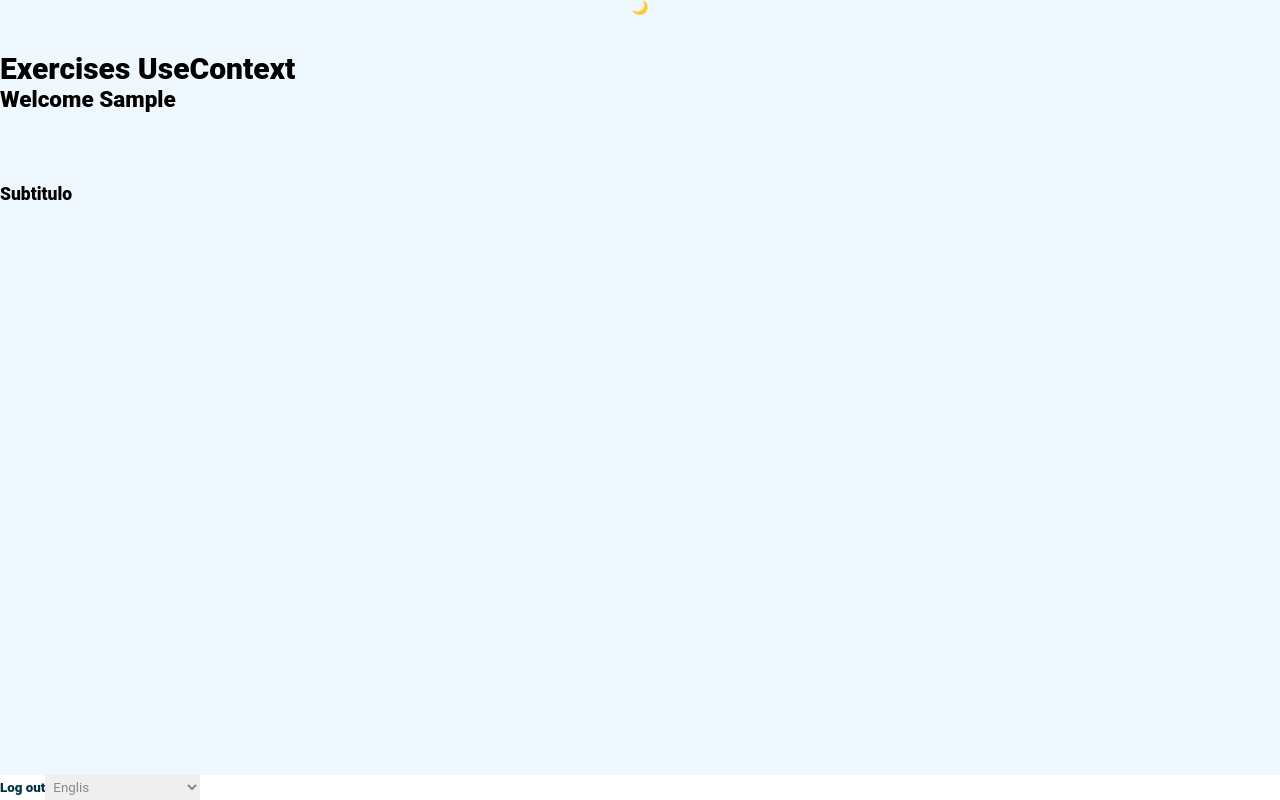
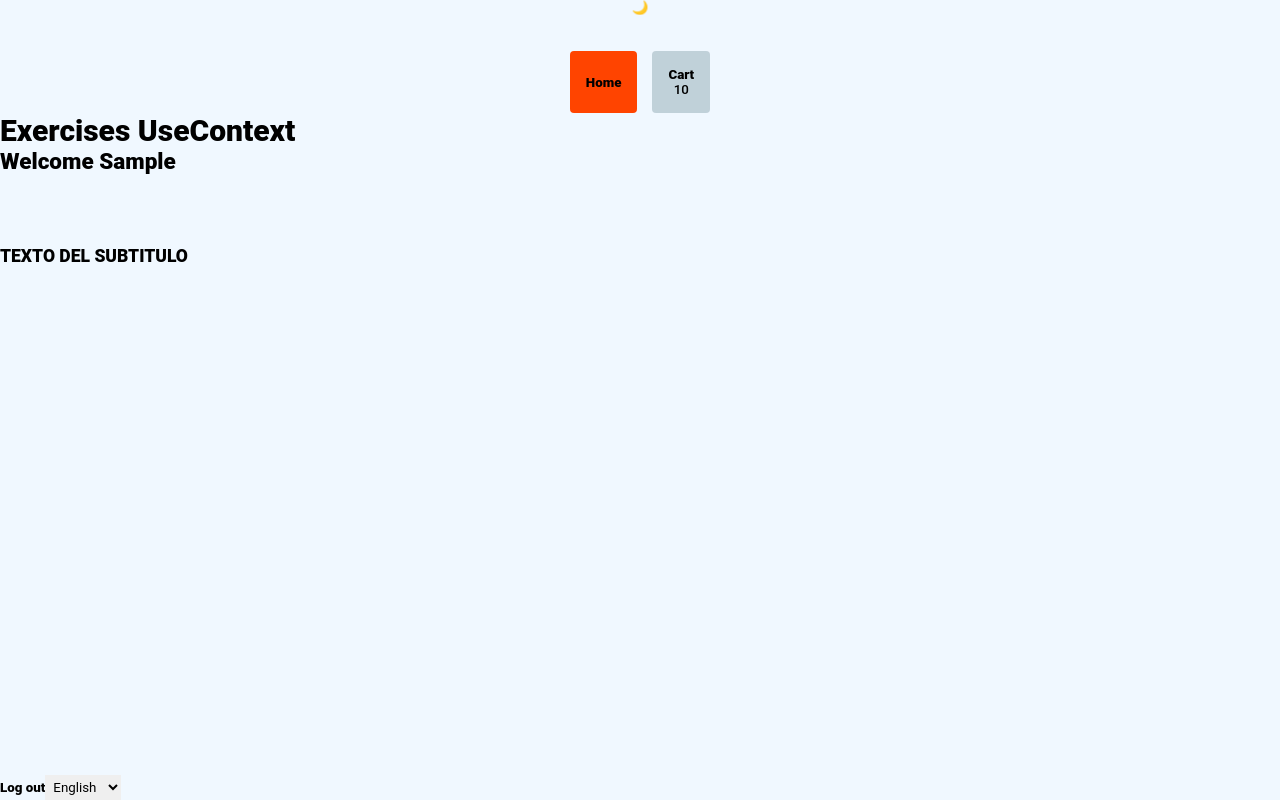
Before and after one commit to javier-ibanez-vizuete/react-usecontext, a React (Vite) app: page / in a window 1280 px wide. Both pictures are taken after typing "Sample", "Sample", "name@example.com" into the empty fields and a click on the button "Log in". Built offline with nearby package versions, Linux system fonts and the light colour scheme.

Commit message:
feat(CartContext): add a CartSection to shows products on cart

```diff
--- a/src/App.css
+++ b/src/App.css
@@ -34,6 +34,16 @@
 	font-weight: bolder;
 }
 
+.tab {
+	padding: var(--spacing-lg);
+	background-color: var(--btn-xtra-color);
+	border-radius: var(--border-radius-card);
+}
+
+.tab.active {
+	background-color: var(--btn-primary-color);
+}
+
 main {
 	flex: 1;
 
--- a/src/App.jsx
+++ b/src/App.jsx
@@ -1,4 +1,4 @@
-import { useContext } from "react";
+import { useContext, useState } from "react";
 import "./App.css";
 import { Header } from "./components/header/header";
 import { ThemeContext } from "./context/ThemeContext";
@@ -6,13 +6,20 @@ import { Subtitle } from "./components/Subtitle/Subtitle";
 import { LoginForm } from "./components/LoginForm/LoginForm";
 import { UserContext } from "./context/UserContext";
 import { LanguageContext } from "./context/LanguageContext";
+import { Navigation } from "./components/Navigation/Navigation";
+import { Tabs } from "./components/Navigation/Tabs";
+import { Cart } from "./components/Cart/Cart";
 
 export const App = () => {
 	const { lang, TEXTS, onToggleLang } = useContext(LanguageContext);
 	const { theme, onToggleTheme } = useContext(ThemeContext);
 	const { user, userLogout } = useContext(UserContext);
 
-	console.log(lang);
+	const [activeTab, setActiveTab] = useState(Tabs.home);
+
+	const onHandleTab = (tabValue) => {
+		setActiveTab(tabValue);
+	};
 
 	return (
 		<>
@@ -20,23 +27,24 @@ export const App = () => {
 				{theme === "light" ? "🌙" : "🌞"}
 			</button>
 			<Header>
+				{user?.name && <Navigation activeTab={activeTab} onHandleTab={onHandleTab} />}
 				<h1>{TEXTS[lang]?.pageTitle}</h1>
 				<h2>
 					{TEXTS[lang].welcome} {user?.role === "admin" ? user?.name : "Invitado"}
 				</h2>
 			</Header>
 			<main className={`${theme}`}>
-				<Subtitle text={"Subtitulo"} />
+				<Subtitle text={"TEXTO DEL SUBTITULO"} />
 				{!user?.name && <LoginForm />}
+				{activeTab === Tabs.cart && <Cart />}
 			</main>
-			<footer>
+			<footer className={`footer ${theme}`}>
 				{user?.name && <button onClick={userLogout}>{TEXTS[lang].logoutButton}</button>}
 				<select name="lang" id="lang" value={lang} onChange={onToggleLang}>
-					<option value="">Selecciona un idioma</option>
-					{Object.keys(TEXTS).map((lang) => {
+					{Object.keys(TEXTS).map((language) => {
 						return (
-							<option key={lang} value={lang}>
-								{lang === "en" ? "Englis" : "Spanish"}
+							<option key={language} value={language}>
+								{language === "en" ? TEXTS[lang].englishlanguage : TEXTS[lang].spanishlanguage}
 							</option>
 						);
 					})}
--- /dev/null
+++ b/src/components/Cart/Cart.css
@@ -0,0 +1,42 @@
+.cart-section {
+	display: flex;
+	flex-wrap: wrap;
+	justify-content: center;
+	gap: 1rem;
+}
+
+.btn-delete-trolly {
+	background-color: red;
+	padding: var(--spacing-xs) var(--spacing-sm);
+	border-radius: var(--border-radius-card);
+}
+
+.cart-section > .product-item {
+	display: flex;
+	flex-direction: column;
+
+	gap: 1rem;
+	padding: var(--spacing-sm);
+	background-color: aquamarine;
+	border-radius: var(--border-radius-card);
+}
+
+.cart-section > .product-item > h4 {
+	text-align: center;
+}
+.cart-section > .product-item > h3 {
+	align-self: center;
+}
+
+.cart-section > .product-item > .btns-quantity-container {
+	display: flex;
+	justify-content: center;
+	align-self: center;
+	gap: 0.5rem;
+}
+
+.cart-section > .product-item > .btns-quantity-container > button {
+	background-color: var(--btn-primary-color);
+	padding: var(--spacing-xs) var(--spacing-sm);
+	border-radius: var(--border-radius-card);
+}
--- /dev/null
+++ b/src/components/Cart/Cart.jsx
@@ -0,0 +1,28 @@
+import { useContext } from "react";
+import "./Cart.css";
+import { CartContext } from "../../context/CartContext";
+import { ProductItem } from "../ProductItem/ProductItem";
+import { LanguageContext } from "../../context/LanguageContext";
+
+export const Cart = () => {
+	const { items, clearCart } = useContext(CartContext);
+	const { lang, TEXTS } = useContext(LanguageContext);
+
+	if (!items.length) return <h4>{TEXTS[lang].noCartsElements}</h4>;
+
+	return (
+		<section className="cart-section">
+			{items.length > 0 && (
+				<button className={"btn-delete-trolly"} onClick={clearCart}>
+					{TEXTS[lang].deleteCartLabel}
+				</button>
+			)}
+			{items.length > 0 &&
+				items
+					.sort((itemA, itemB) => itemB.id - itemA.id)
+					.map((product) => {
+						return <ProductItem key={product.id} dataProduct={product} />;
+					})}
+		</section>
+	);
+};
--- /dev/null
+++ b/src/components/Navigation/Navigation.css
@@ -0,0 +1,10 @@
+.navigation {
+    display: flex;
+    justify-content: center;
+    gap: 1rem;
+}
+
+.span-cart {
+    display: flex;
+    flex-direction: column;
+}
--- /dev/null
+++ b/src/components/Navigation/Navigation.jsx
@@ -0,0 +1,27 @@
+import { useContext } from "react";
+import { LanguageContext } from "../../context/LanguageContext";
+import { Tabs } from "./Tabs";
+import "./Navigation.css";
+import { CartContext } from "../../context/CartContext";
+
+export const Navigation = ({ activeTab, onHandleTab }) => {
+	const { lang, TEXTS } = useContext(LanguageContext);
+	const { items } = useContext(CartContext);
+
+	return (
+		<nav className="navigation">
+			{Object.entries(Tabs).map(([property, value]) => {
+				return (
+					<button
+						key={property}
+						className={`tab ${activeTab === value ? "active" : ""}`}
+						onClick={() => onHandleTab(value)}
+					>
+						{TEXTS[lang][property]}
+						{TEXTS[lang][property] === TEXTS[lang].cart ? <span className="span-cart">{items?.length}</span> : ""}
+					</button>
+				);
+			})}
+		</nav>
+	);
+};
--- /dev/null
+++ b/src/components/Navigation/Tabs.js
@@ -0,0 +1,4 @@
+export const Tabs = {
+	home: "home",
+	cart: "cart",
+};
--- /dev/null
+++ b/src/components/ProductItem/ProductItem.jsx
@@ -0,0 +1,18 @@
+import { useContext } from "react";
+import { CartContext } from "../../context/CartContext";
+
+export const ProductItem = ({ dataProduct }) => {
+	const { addItem, removeItem } = useContext(CartContext);
+
+	return (
+		<div className="product-item">
+			<h4>{dataProduct.name}</h4>
+			<h3>{dataProduct.price}€</h3>
+			<div className="btns-quantity-container">
+				<button onClick={() => removeItem(dataProduct.id)}>-</button>
+				<p>{dataProduct.qty}</p>
+				<button onClick={() => addItem(dataProduct)}>+</button>
+			</div>
+		</div>
+	);
+};
--- /dev/null
+++ b/src/context/CartContext.jsx
@@ -0,0 +1,44 @@
+import { createContext, useState } from "react";
+import { products } from "../utils/products.js";
+
+export const CartContext = createContext(null);
+
+export const CartProvider = ({ children }) => {
+	const [items, setItems] = useState(products);
+
+	const addItem = (product) => {
+		const productSelected = items.find((item) => item.id === product.id);
+		if (!productSelected) return;
+
+		const newQty = productSelected.qty + 1;
+		const newProduct = { ...productSelected, qty: newQty };
+
+		const restOfProducts = items.filter((item) => item.id !== product.id);
+		const productsUpdated = [...restOfProducts, newProduct];
+
+		setItems([...productsUpdated]);
+	};
+
+	const removeItem = (id) => {
+		const productSelected = items.find((item) => item.id === id);
+		if (!productSelected) return;
+		if (productSelected.qty === 1) {
+			const restOfProducts = items.filter((item) => item.id !== id);
+			return setItems([...restOfProducts]);
+		}
+
+		const newQty = productSelected.qty - 1;
+		const newProduct = { ...productSelected, qty: newQty };
+
+		const restOfProducts = items.filter((item) => item.id !== id);
+		const productsUpdated = [...restOfProducts, newProduct];
+
+		setItems([...productsUpdated]);
+	};
+
+	const clearCart = () => {
+		setItems([]);
+	};
+
+	return <CartContext value={{ items, addItem, removeItem, clearCart }}>{children}</CartContext>;
+};
--- a/src/context/LanguageContext.jsx
+++ b/src/context/LanguageContext.jsx
@@ -1,35 +1,6 @@
 import { createContext, useState } from "react";
 
 export const LanguageContext = createContext(null);
-
-const TEXTS = {
-	en: {
-		welcome: "Welcome",
-		loginFormTitle: "Login Form",
-		labelName: "Name",
-		labelSurname: "Surname",
-		labelEmail: "Email",
-		inputNamePlaceholder: "Insert a Name",
-		inputSurnamePlaceholder: "Insert a Surname",
-		inputEmailPlaceholder: "Insert an Email",
-		loginButton: "Log in",
-		resetButton: "Reset Form",
-		logoutButton: "Log out",
-	},
-	es: {
-		welcome: "Bienvenido",
-		loginFormTitle: "Formulario Inicio sesión",
-		labelName: "Nombre",
-		labelSurname: "Apellidos",
-		labelEmail: "Correo electrónico",
-		inputNamePlaceholder: "Introduzca un nombre",
-		inputSurnamePlaceholder: "Introduzca un apellido",
-		inputEmailPlaceholder: "Introduzca un correo electrónico",
-		loginButton: "Iniciar sesión",
-		resetButton: "Borrar Formulario",
-		logoutButton: "Cerrar Sesión",
-	},
-};
 
 export const LanguageProvider = ({ children }) => {
 	const [lang, setLang] = useState("en");
@@ -40,6 +11,9 @@ export const LanguageProvider = ({ children }) => {
 
 	const TEXTS = {
 		en: {
+			emptylanguage: "Select a language",
+			englishlanguage: "English",
+			spanishlanguage: "Spanish",
 			pageTitle: "Exercises UseContext",
 			welcome: "Welcome",
 			loginFormTitle: "Login Form",
@@ -52,10 +26,15 @@ export const LanguageProvider = ({ children }) => {
 			loginButton: "Log in",
 			resetButton: "Reset Form",
 			logoutButton: "Log out",
+			home: "Home",
+			cart: "Cart",
+			noCartsElements: "There's not elements on the Trolly",
+			deleteCartLabel: "Delete Trolly",
 		},
 		es: {
-			spanishLabel: "Español",
-			englishLabel: "Inglés",
+			emptylanguage: "Seleccione un Idioma",
+			englishlanguage: "Ínglés",
+			spanishlanguage: "Español",
 			pageTitle: "Ejercicios UseContext",
 			welcome: "Bienvenido",
 			loginFormTitle: "Formulario Inicio sesión",
@@ -68,6 +47,10 @@ export const LanguageProvider = ({ children }) => {
 			loginButton: "Iniciar sesión",
 			resetButton: "Borrar Formulario",
 			logoutButton: "Cerrar Sesión",
+			home: "Pagina Principal",
+			cart: "Carrito",
+			noCartsElements: "No hay Elementos en el carrito",
+			deleteCartLabel: "Borrar Carrito",
 		},
 	};
 
--- a/src/main.jsx
+++ b/src/main.jsx
@@ -5,15 +5,18 @@ import { App } from "./App.jsx";
 import { ThemeProvider } from "./context/ThemeContext.jsx";
 import { UserProvider } from "./context/UserContext.jsx";
 import { LanguageProvider } from "./context/LanguageContext.jsx";
+import { CartProvider } from "./context/CartContext.jsx";
 
 createRoot(document.getElementById("root")).render(
 	<StrictMode>
 		<LanguageProvider>
-			<UserProvider>
-				<ThemeProvider>
-					<App />
-				</ThemeProvider>
-			</UserProvider>
+			<CartProvider>
+				<UserProvider>
+					<ThemeProvider>
+						<App />
+					</ThemeProvider>
+				</UserProvider>
+			</CartProvider>
 		</LanguageProvider>
 	</StrictMode>
 );
--- /dev/null
+++ b/src/utils/products.js
@@ -0,0 +1,12 @@
+export const products = [
+	{ id: 1, name: "Laptop", price: 1200, qty: 10 },
+	{ id: 2, name: "Smartphone", price: 800, qty: 15 },
+	{ id: 3, name: "Headphones", price: 150, qty: 25 },
+	{ id: 4, name: "Keyboard", price: 70, qty: 30 },
+	{ id: 5, name: "Mouse", price: 50, qty: 40 },
+	{ id: 6, name: "Smartwatch", price: 200, qty: 20 },
+	{ id: 7, name: "Tablet", price: 600, qty: 12 },
+	{ id: 8, name: "Monitor", price: 300, qty: 18 },
+	{ id: 9, name: "Printer", price: 180, qty: 8 },
+	{ id: 10, name: "External Hard Drive", price: 100, qty: 22 },
+];
```
